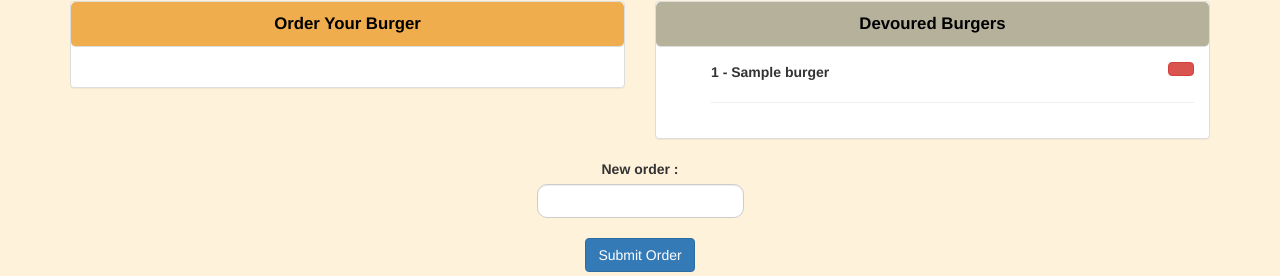
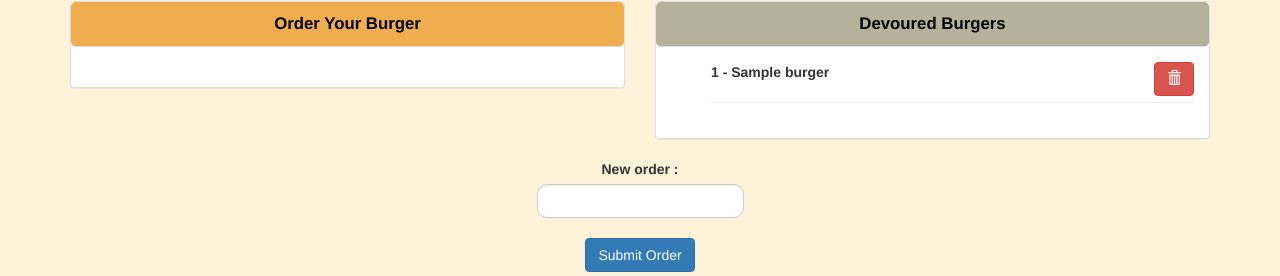
Before and after one commit to chaseyb/burger, a Node server app: template views/index.handlebars in a window 1280 px wide. Shown: the part 399-675 px from the top of the page. Run offline with Node 20, Linux system fonts and the light colour scheme; the template is opened without the code that fills it: most values are stand-ins (such as "Sample title", 1, 10 or a date in 2020); some libraries are stand-ins or nearby versions.

Commit message:
Fixed issue with icons not working.

```diff
--- a/views/index.handlebars
+++ b/views/index.handlebars
@@ -14,7 +14,7 @@
                         {{#each burgers}}
                         {{#unless devoured}}
                         <span><strong> {{this.id}} - {{this.burger_name}} </strong></span>
-                        <button type="button" class="eatburger btn btn-warning" id="eatbutton" data-id="{{this.id}}" data-newDevoured={{devour}}><span class="fa fa-cutlery"> Devour it!</span></button>
+                        <button type="button" class="eatburger btn btn-warning" id="eatbutton" data-id="{{this.id}}" data-newDevoured={{devour}}><span class="glyphicon glyphicon-cutlery"></span></button>
                         <hr>
                         {{/unless}}
                         {{/each}}
@@ -32,7 +32,7 @@
                         {{#if devoured}}
                         <span><strong> {{this.id}} - {{this.burger_name}}</strong></span>
                         <button type="button" class="trashburger btn btn-danger" id="trashbutton" data-id="{{this.id}}"
-                            data-newDevoured="{{devour}}"><span class="fa fa-trash"></span></button>
+                            data-newDevoured="{{devour}}"><span class="glyphicon glyphicon-trash"></span></button>
                         <hr>
                         {{/if}}
                         {{/each}}
@@ -50,7 +50,7 @@
           <div class="col-xs-12 text-center">
         <form class="create-form flex-center flex-column">
             <div class="order">
-                <label for="newburger" id="color-overrides">New order :</label>
+                <label for="newburger">New order :</label>
                 <input type="text" class="form-control" id="newburger" name="burger" id="enter_text">
                 {{!-- Create a button in index.handlebars that will submit the user input into the database. --}}
                 <br>
```
